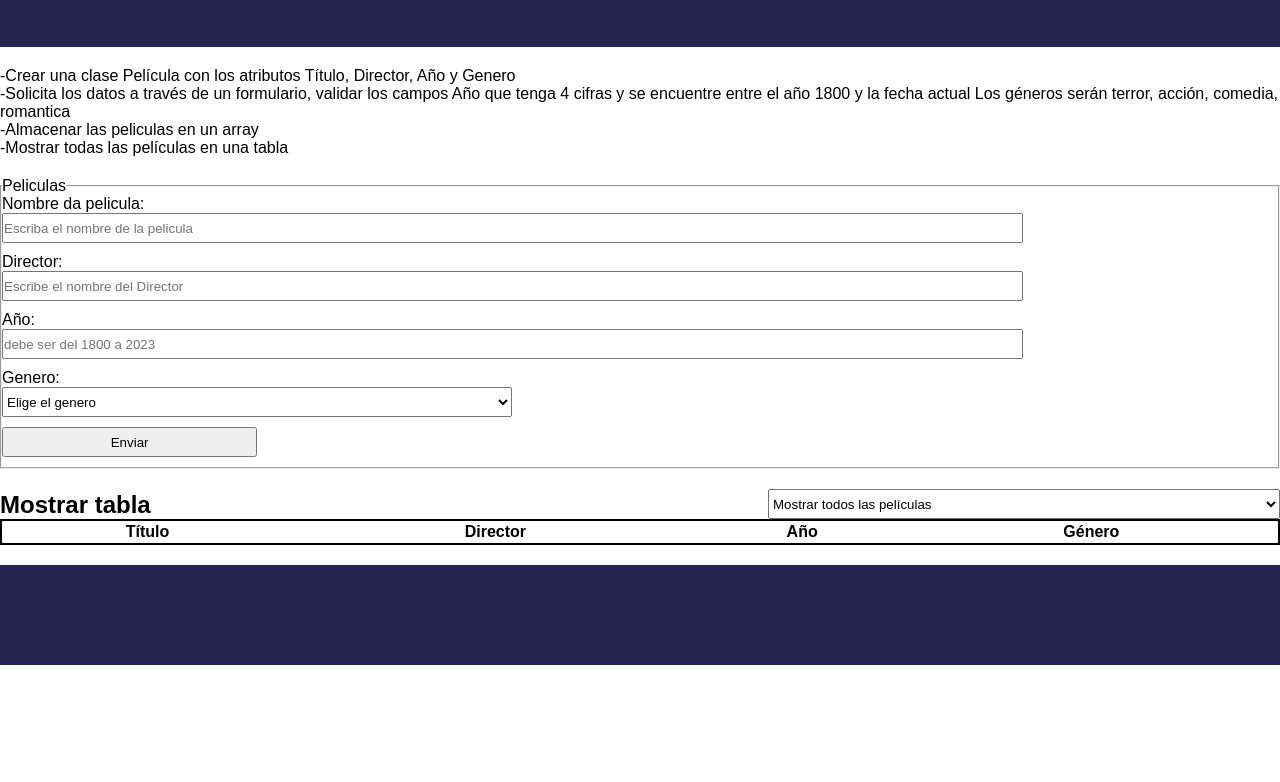
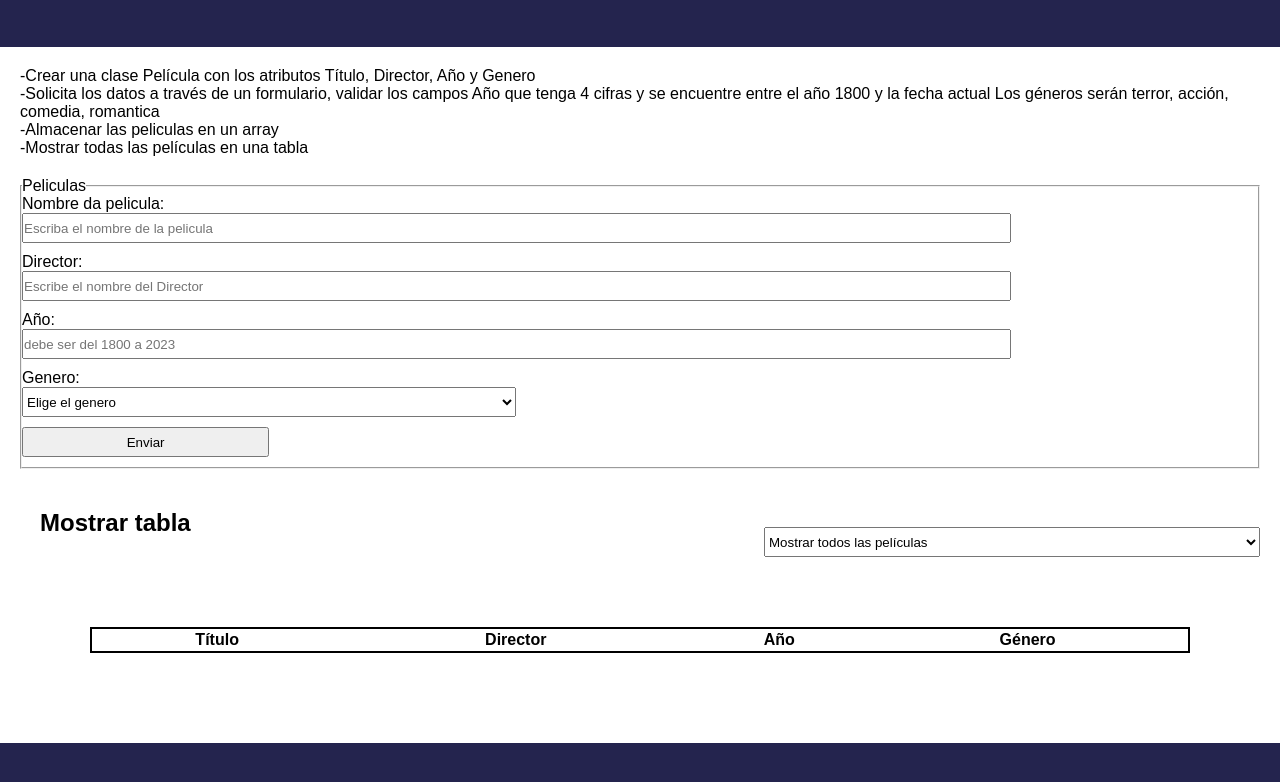
Before and after one commit to navarrorafa/pratica-expression-form, a plain HTML site: page index.html in a window 1280 px wide. Shown: the part 90-872 px from the top of the page. Before the commit the page ends 800 px from the top, so only its background shows below. Drawn offline with Linux system fonts and the light colour scheme.

Commit message:
algunos arreglos

```diff
--- a/css/main.css
+++ b/css/main.css
@@ -21,7 +21,7 @@ section {
 }
 
 .ejercicio {
-    margin-top: 20px;
+    margin: 20px;
 
 }
 
@@ -46,9 +46,18 @@ select {
     margin-top: 10px;
 }
 
+h2 {
+    margin: 20px;
+}
+
+fieldset {
+    margin: 20px;
+}
+
 #boxTabla {
     border: 2px solid black;
     width: 100%;
+    margin: 70px;
 
 }
 
@@ -57,6 +66,7 @@ select {
     flex-wrap: wrap;
     justify-content: space-between;
     align-items: flex-end;
+    margin: 20px;
 }
 
 .tabla select {
@@ -66,6 +76,7 @@ select {
 
 .cabezaTabla {
     text-align: center;
+    border: 2px solid black;
 }
 
 .cabezaTabla th {
@@ -74,8 +85,6 @@ select {
 
 }
 
-
-
 #itemsTabla {
     font-style: normal;
 }
```
